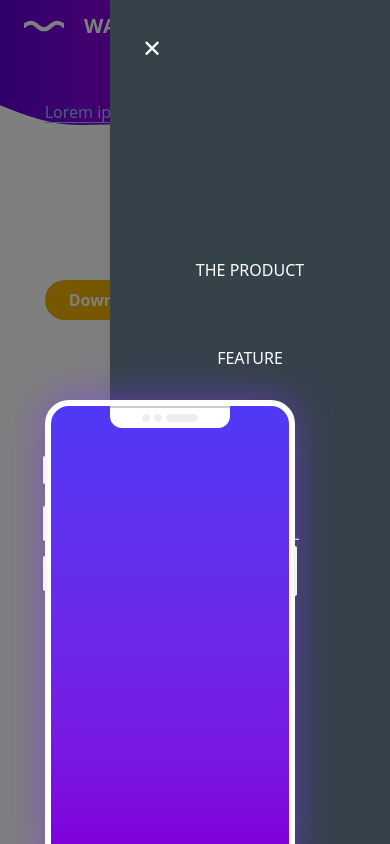
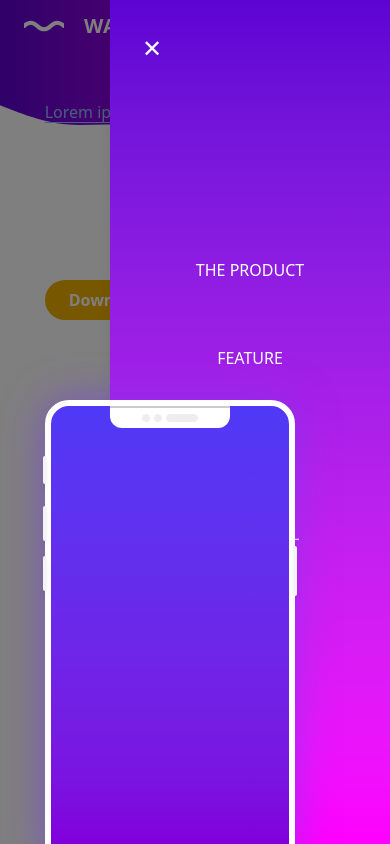
Before and after one commit to Just-Tara/wavy-clone, a React (Vite) app: page / in a window 390 px wide. Both pictures are taken after a click on the button "Open menu". Shown: the top 844 px of the page. Built offline with nearby package versions, Linux system fonts and the light colour scheme.

Commit message:
Update NavBar background gradient for improved visual appeal

```diff
--- a/src/Component/NavBar.jsx
+++ b/src/Component/NavBar.jsx
@@ -41,7 +41,7 @@ return(
         </button>
            {isMenuOpen && (
                <div className="fixed inset-0 flex justify-end bg-black/50 lg:hidden">
-                    <div className= "bg-[#35424a] backdrop-blur-lg shadow-lg transition-transform duration-500 ease-in-out z-40 h-full w-70 p-6 flex flex-col">
+                    <div className= "bg-linear-to-b from-[#5d03d3] to-[#ff00ff] backdrop-blur-lg shadow-lg transition-transform duration-500 ease-in-out z-40 h-full w-70 p-6 flex flex-col">
                        <button
                         onClick={() => setIsMenuOpen(false)}
                         className="self-start p-2 text-2xl hover:text-red-500 cursor-pointer"
```
